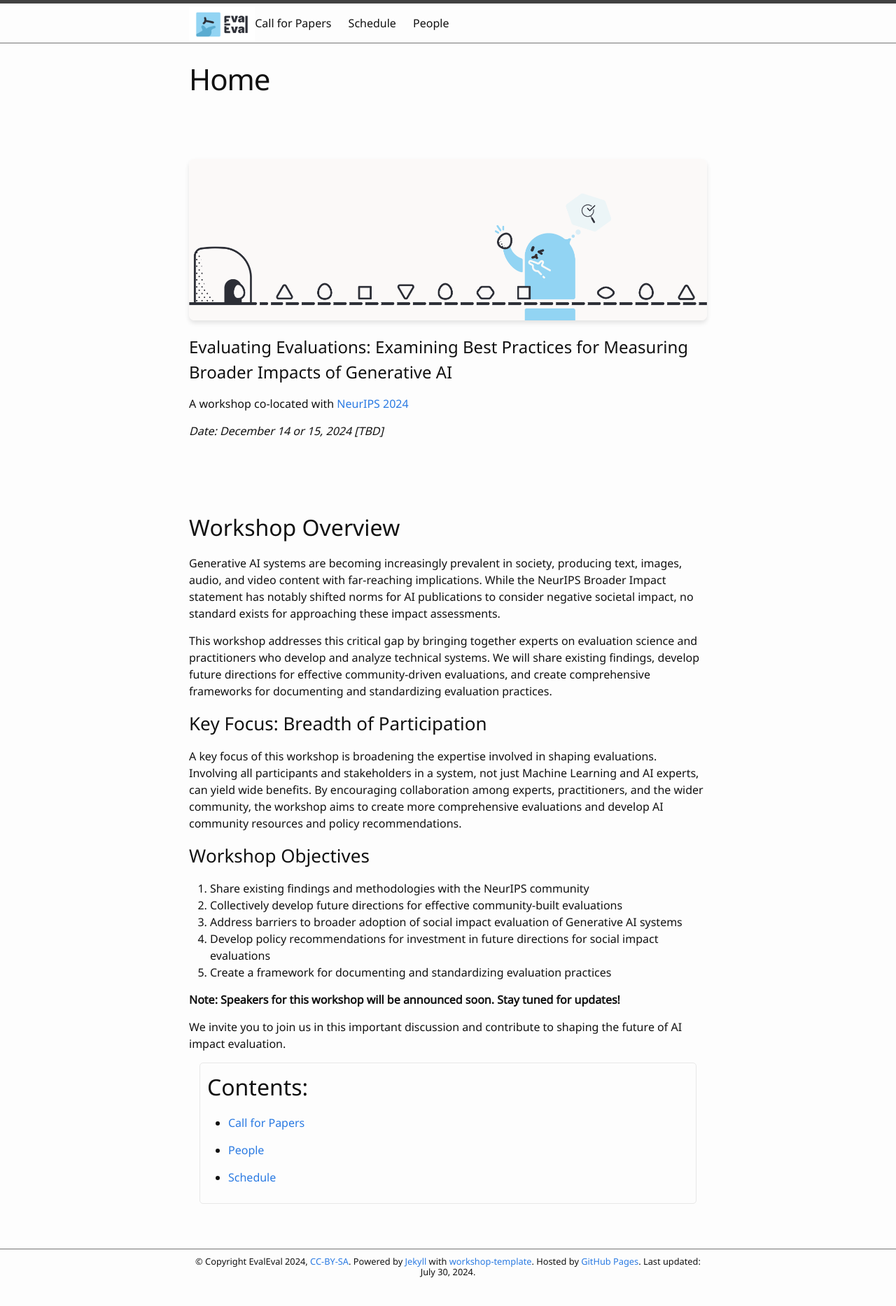
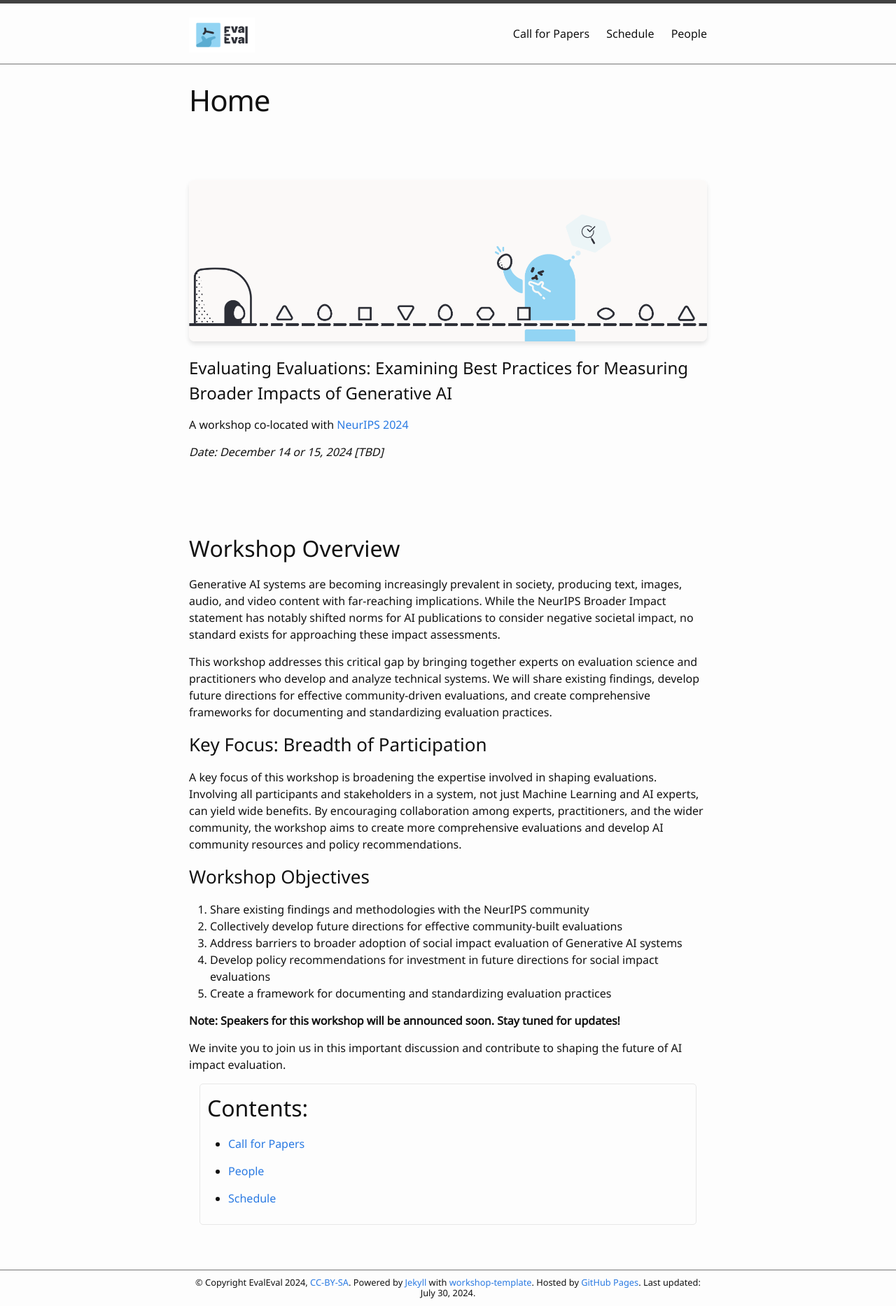
Before and after one commit to aaai-fidu-lab/aaai-fidu-lab.github.io, a Jekyll site: the page built from index.md, in a window 1280 px wide. Shown: the whole page at 70% size. Built offline with Jekyll 4.4.1, drawn with Linux system fonts in a browser that asks for light colours; our own code applies the rules of GitHub Pages for plain Markdown files; before the commit the page ends 1837 px from its top, so only the background shows below that.

Commit message:
Update custom.css

```diff
--- a/css/custom.css
+++ b/css/custom.css
@@ -19,6 +19,10 @@ strong {
 
 /* Header and Navigation Styles */
 .site-header .wrapper {
+  padding: 15px 0;
+}
+
+.header-content {
   display: flex;
   justify-content: space-between;
   align-items: center;
@@ -40,6 +44,16 @@ strong {
 
 .site-nav .menu-icon {
   display: none;
+}
+
+.site-nav .page-link {
+  color: #111;
+  line-height: 1.5;
+  margin-left: 20px;
+}
+
+.site-nav .page-link:not(:last-child) {
+  margin-right: 0;
 }
 
 /* Footer Styles */
@@ -64,7 +78,7 @@ strong {
 
 /* Mobile Styles */
 @media screen and (max-width: 600px) {
-  .site-header .wrapper {
+  .header-content {
     flex-direction: column;
     align-items: flex-start;
   }
@@ -75,7 +89,6 @@ strong {
   }
 
   .site-nav {
-    align-self: flex-end;
     position: absolute;
     top: 9px;
     right: 15px;
@@ -99,24 +112,21 @@ strong {
   .site-nav .trigger {
     clear: both;
     display: none;
-  }
-
-  .site-nav .nav-trigger:checked ~ .trigger {
-    display: block;
-    padding-bottom: 5px;
+    background-color: #fdfdfd;
+    padding: 5px;
+    border-radius: 5px;
   }
 
   .site-nav .page-link {
     display: block;
     padding: 5px 10px;
-    margin-left: 20px;
+    margin: 0;
   }
 
   .site-nav .page-link:not(:last-child) {
     margin-right: 0;
   }
 }
-
 
 .site-banner {
   margin-bottom: 20px;
```
